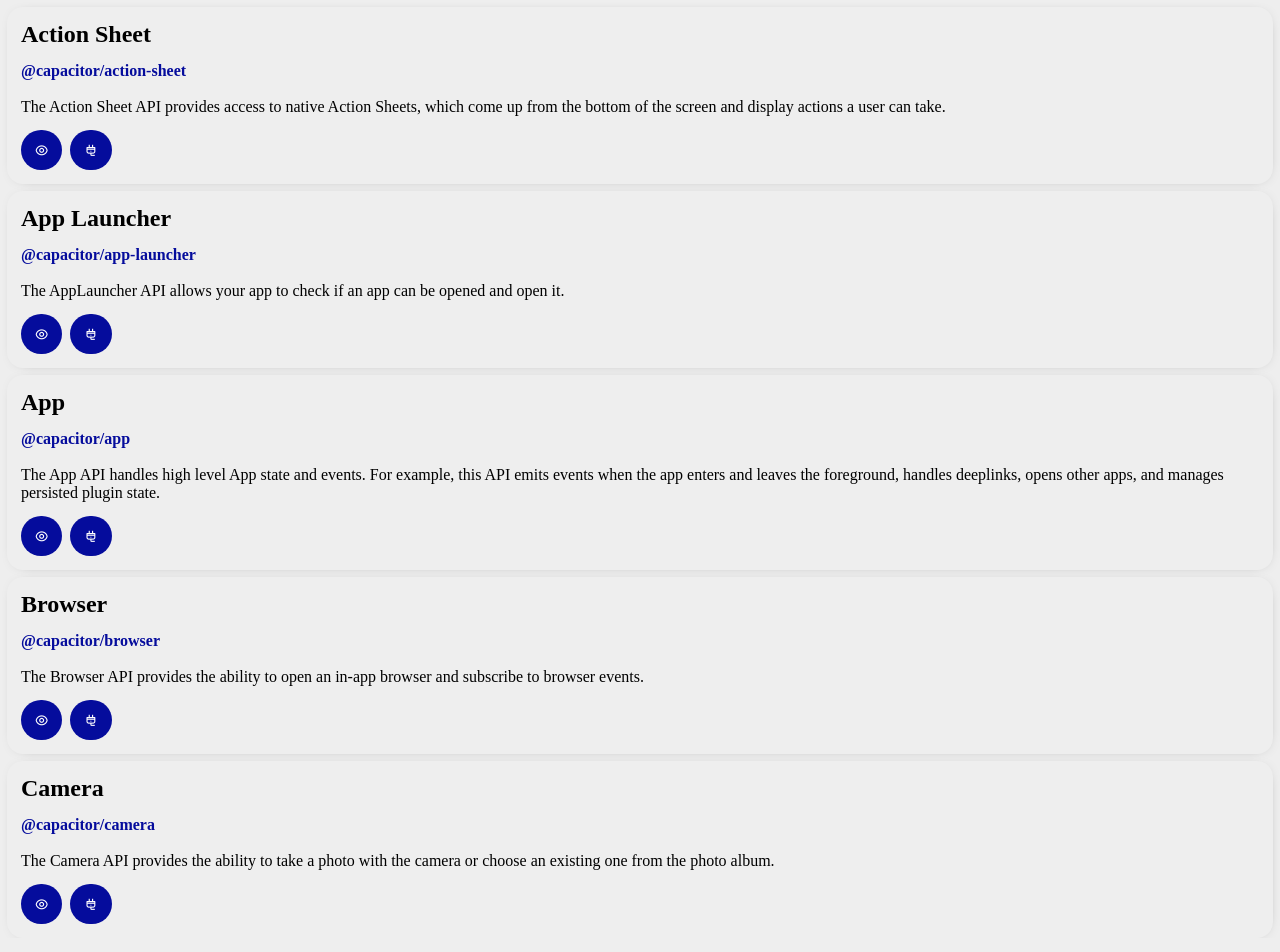
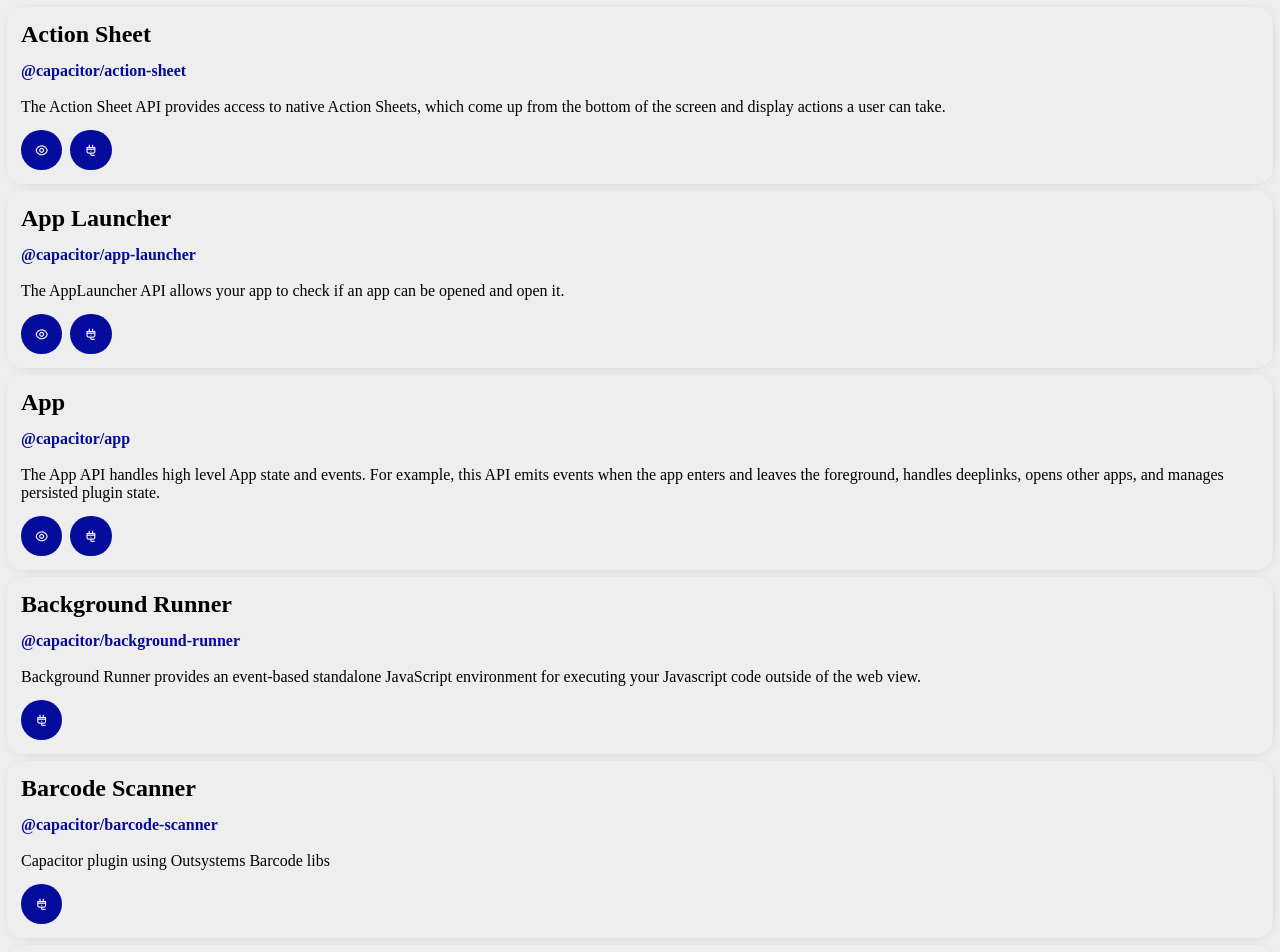
Before and after one commit to EdvaldoLima/capacitorjs-apis, a Vue app: page / in a window 1280 px wide. Shown: the top 952 px of the page. Built offline with nearby package versions, Linux system fonts and the light colour scheme.

Commit message:
feat: add more plugins

```diff
--- a/src/constants/plugins.ts
+++ b/src/constants/plugins.ts
@@ -2,7 +2,7 @@
   title: string;
   plugin: string;
   description: string;
-  toPage: string;
+  toPage?: string;
   documentation: string;
 }
 
@@ -32,6 +32,20 @@
     documentation: "https://capacitorjs.com/docs/apis/app",
   },
   {
+    title: "Background Runner",
+    plugin: "@capacitor/background-runner",
+    description:
+      "Background Runner provides an event-based standalone JavaScript environment for executing your Javascript code outside of the web view.",
+    documentation: "https://capacitorjs.com/docs/apis/background-runner",
+  },
+  {
+    title: "Barcode Scanner",
+    plugin: "@capacitor/barcode-scanner",
+    description:
+      "Capacitor plugin using Outsystems Barcode libs",
+    documentation: "https://capacitorjs.com/docs/apis/barcode-scanner",
+  },
+  {
     title: "Browser",
     plugin: "@capacitor/browser",
     description:
--- a/src/pages/index.vue
+++ b/src/pages/index.vue
@@ -25,7 +25,7 @@
 
       <template #footer>
         <div class="footer">
-          <router-link :to="plugin.toPage">
+          <router-link v-if="plugin.toPage" :to="plugin.toPage">
             <VButton>
               <i class="ri-eye-line"></i>
             </VButton>
```
